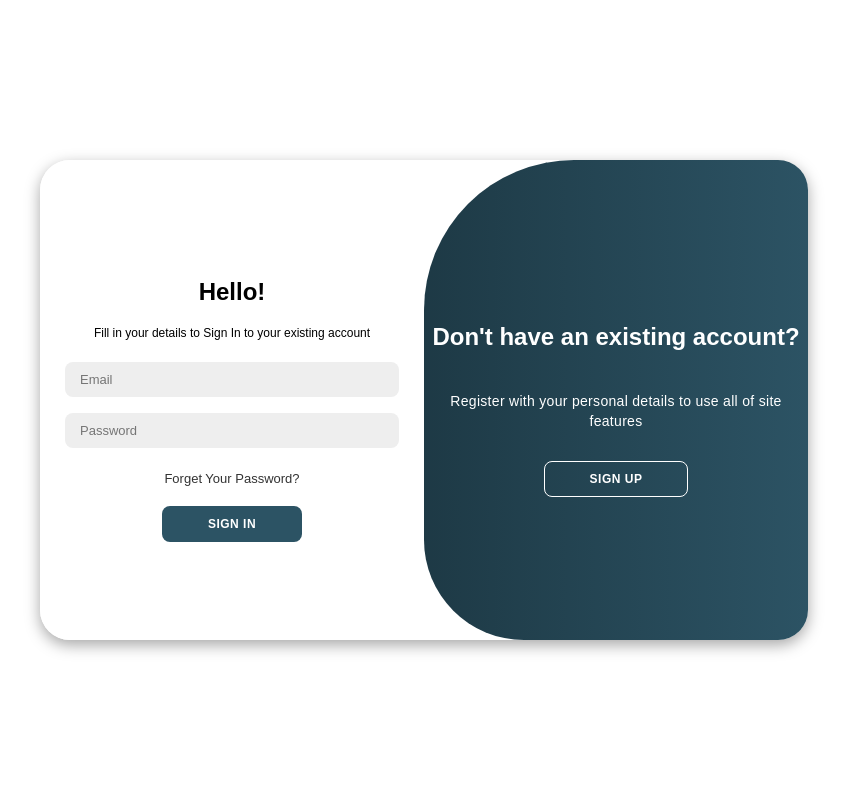
After one commit to MutindaMichelle/SemProject2025, a PHP site: page /Registration.html in a window 1280 px wide. The commit adds this page. Shown: the whole page, without its empty margins (216-1063 px from the left). Run offline with PHP 8.4, Linux system fonts and the light colour scheme.

Commit message:
Removed the testimonials because they looked bad.
Added the registration pages. Stored the userType on the browser's local storage.

```diff
--- /dev/null
+++ b/Registration.html
@@ -0,0 +1,72 @@
+<!DOCTYPE html>
+<html lang="en">
+  <head>
+    <meta charset="UTF-8" />
+    <meta name="viewport" content="width=device-width, initial-scale=1.0" />
+    <link
+      rel="stylesheet"
+      href="https://cdnjs.cloudflare.com/ajax/libs/font-awesome/6.4.2/css/all.min.css"
+    />
+    <link rel="stylesheet" href="style.css" />
+    <title>JuaKazi Login</title>
+  </head>
+
+  <body>
+
+    <div class="container" id="container">
+       <div class="form-container sign-up">
+        <form>
+          <h4>Welcome to JuaKazi!<br><br>Enter your details below to create an account with us.</h4>
+          <input type="text" placeholder="Name" />
+          <input type="email" placeholder="Email" />
+          <input type="password" placeholder="Password" />
+          <input type="number" placeholder="Phone Number"/>
+          <button>CREATE ACCOUNT</button>
+        </form>
+      </div>
+      <div class="form-container sign-in">
+        <form>
+          <h2 id="greeting"></h2>
+          <span>Fill in your details to Sign In to your existing account <br> <br> </span>
+          <input type="email" placeholder="Email" />
+          <input type="password" placeholder="Password" />
+          <a href="#">Forget Your Password?</a>
+          <button>Sign In</button>
+        </form>
+      </div>
+      <div class="toggle-container">
+        <div class="toggle">
+          <div class="toggle-panel toggle-left">
+            <h2 id="greeting"></h2>
+            <h2>Already have an account?</h2>
+            <p>Press the button below to sign in to existing account</p>
+            <button class="hidden" id="login">Sign In</button>
+          </div>
+          <div class="toggle-panel toggle-right">
+            <h2>Don't have an existing account?</h2>
+            <p>
+              Register with your personal details to use all of site features
+            </p>
+            <button class="hidden" id="register">Sign Up</button>
+          </div>
+        </div>
+      </div>
+    </div>
+<script>
+  window.addEventListener("DOMContentLoaded", () => {
+    const userType = localStorage.getItem("userType");
+    const greeting = document.getElementById("greeting");
+
+    if (userType === "client") {
+      greeting.textContent = "Hello Client!";
+    } else if (userType === "artisan") {
+      greeting.textContent = "Hello Artisan!";
+    } else {
+      greeting.textContent = "Hello!";
+    }
+  });
+</script>
+
+    <script src="script.js"></script>
+  </body>
+</html>
--- a/script.js
+++ b/script.js
@@ -1,53 +1,12 @@
+// login page
+const container = document.getElementById("container");
+const registerBtn = document.getElementById("register");
+const loginBtn = document.getElementById("login");
 
-  const reviews = [
-    {
-      id: 1,
-      name: "Alice",
-      text: "Amazing platform! Loved the community.",
-      image:  'https://images.unsplash.com/photo-1605462863863-10d9e47e15ee?q=80&w=2070&auto=format&fit=crop&ixlib=rb-4.0.3&ixid=M3wxMjA3fDB8MHxwaG90by1wYWdlfHx8fGVufDB8fHx8fA%3D%3D',
-      rating: 4,
-    },
-    {
-      id: 2,
-      name: "Bob",
-      text: "Highly recommend this to my friends.",
-      image: 'https://images.unsplash.com/photo-1438761681033-6461ffad8d80?q=80&w=2070&auto=format&fit=crop&ixlib=rb-4.0.3&ixid=M3wxMjA3fDB8MHxwaG90by1wYWdlfHx8fGVufDB8fHx8fA%3D%3D',
-      rating: 5,
-    },
-    {
-      id: 3,
-      name: "Charlie",
-      text: "Great features and excellent support!",
-      image: 'https://images.unsplash.com/photo-1463453091185-61582044d556?q=80&w=2070&auto=format&fit=crop&ixlib=rb-4.0.3&ixid=M3wxMjA3fDB8MHxwaG90by1wYWdlfHx8fGVufDB8fHx8fA%3D%3D',
-      rating: 4,
-    },
-  ];
+registerBtn.addEventListener("click", () => {
+  container.classList.add("active");
+});
 
-  const splideList = document.getElementById("splide-list");
-
-  reviews.forEach((review) => {
-    const slide = document.createElement("li");
-    slide.className = "splide__slide";
-    slide.innerHTML = `
-      <img class="review-img" src="${review.image}" alt="${review.name}" />
-      <div class="content">
-        <p class="text">"${review.text}"</p>
-        <div class="info">
-          <p class="user">${review.name}</p>
-          <div class="rating">${"★".repeat(review.rating)}${"☆".repeat(5 - review.rating)}</div>
-        </div>
-      </div>
-    `;
-    splideList.appendChild(slide);
-  });
-
-  // Initialize Splide after adding slides
-  new Splide("#testimonial-slider", {
-    type      : "loop",
-    perPage   : 1,
-    autoplay  : true,
-    speed     : 1000,
-    rewind    : true,
-    interval  : 3000,
-    pauseOnHover: true,
-  }).mount();
+loginBtn.addEventListener("click", () => {
+  container.classList.remove("active");
+});
--- a/style.css
+++ b/style.css
@@ -5,6 +5,7 @@ body,html{
     height: 100vh;
     font-family: sans-serif;
     overflow-y: auto; /* Enables scrolling */
+
 
   }
 
@@ -56,7 +57,7 @@ body,html{
   .switch{
     z-index: 2;
     position: relative;
-    top: 60%;
+    top: 50%;
     left: 53%;
     transform: translate(-60%, -53%);
     justify-content: center;
@@ -77,7 +78,7 @@ body,html{
 .switch input::after {
     z-index: 3;
     position: absolute;
-    top: 56%;
+    top: 50%;
     transform: translateY(-50%);
     font-weight: bolder;
 
@@ -114,7 +115,7 @@ body,html{
 .switch input:checked+label {
     left: 10px;
     right: 200px;
-    background: rgb(115, 117, 66);
+    background: #0cafe5;
     transition: left 0.5s, right 0.4s 0.2s;
 }
 .switch input:not(:checked) {
@@ -134,7 +135,7 @@ body,html{
 .switch input:not(:checked) + label{
     left: 200px;
     right: 10px;
-    background: rgb(115, 117, 66);
+    background: #0cafe5;
     transition: left 0.4s 0.2s, right 0.5s, background 0.35s;
 }
 .about{
@@ -144,6 +145,7 @@ body,html{
   grid-template-columns: repeat(2, 1fr);
   align-items: center;
   gap: 1.5rem;
+
 }
 .about img{
   border-radius:50%;
@@ -156,106 +158,218 @@ body,html{
 
 }
 .about-text span{
-  color: rgb(115, 117, 66);
+  color: #2c5364;
 }
 .about-text p{
   line-height: 40px;
   text-align: justify;
+  margin-bottom: 150px;
+}
+/* Login Page */
+.container{
+
+    background-color: #fff;
+    border-radius: 30px;
+    box-shadow: 0 5px 15px rgba(0, 0, 0, 0.35);
+    position: absolute;
+    top: 50%;
+    left: 50%;
+    transform: translate(-50%, -50%);
+    overflow: hidden;
+    width: 768px;
+    max-width: 100%;
+    min-height: 480px;
+
 }
 
+.container p{
+    font-size: 14px;
+    line-height: 20px;
+    letter-spacing: 0.3px;
+    margin: 20px 20px;
 
-
-/* Container Styling */
-.testimonial-container {
-  max-width: 800px;
-  margin: 0 auto;
-  text-align: center;
-  padding: 2rem;
-  background: #fff;
-  border-radius: 1rem;
-  box-shadow: 0 10px 25px rgba(0, 0, 0, 0.05);
 }
 
-/* Title */
-.testimonial-container .title h2 {
-  font-size: 2rem;
-  color: #222;
-  margin-bottom: 0.5rem;
+.container span{
+    font-size: 12px;
 }
 
-.testimonial-container .title p {
-  color: #777;
-  margin-bottom: 1.5rem;
+.container a{
+    color: #333;
+    font-size: 13px;
+    text-decoration: none;
+    margin: 15px 0 10px;
 }
 
-/* Slide Content */
-.splide__slide {
-  display: flex;
-  flex-direction: column;
-  align-items: center;
-  padding: 1rem;
+.container button{
+    background-color: #2c5364;
+    color: #fff;
+    font-size: 12px;
+    padding: 10px 45px;
+    border: 1px solid transparent;
+    border-radius: 8px;
+    font-weight: 600;
+    letter-spacing: 0.5px;
+    text-transform: uppercase;
+    margin-top: 10px;
+    cursor: pointer;
 }
 
-.review-img {
-  width: 90px;
-  height: 90px;
-  object-fit: cover;
-  border-radius: 50%;
-  border: 3px solid #ccc;
-  margin-bottom: 1rem;
+.container button.hidden{
+    background-color: transparent;
+    border-color: #fff;
 }
 
-.content .text {
-  font-style: italic;
-  font-size: 1rem;
-  color: #444;
-  margin: 0.8rem 0;
-  padding: 0 1rem;
+.container form{
+    background-color: #fff;
+    display: flex;
+    align-items: center;
+    justify-content: center;
+    flex-direction: column;
+    padding: 0 40px;
+    height: 100%;
 }
 
-.info {
-  text-align: center;
+.container input{
+    background-color: #eee;
+    border: none;
+    margin: 8px 0;
+    padding: 10px 15px;
+    font-size: 13px;
+    border-radius: 8px;
+    width: 100%;
+    outline: none;
 }
 
-.info .user {
-  font-weight: bold;
-  color: #333;
-  margin-bottom: 0.5rem;
+.form-container{
+    position: absolute;
+    top: 0;
+    height: 100%;
+    transition: all 0.6s ease-in-out;
 }
 
-/* Star Rating */
-.rating {
-  font-size: 1.2rem;
-  color: #f7c948; /* Gold stars */
-  letter-spacing: 2px;
+.form-container sign-up span
+{
+    font-size: 20px;
+    text-align:center;
+    text-shadow: #0f2027;
+
 }
 
-/* Splide arrows */
-.splide__arrow {
-  background: #444;
-  opacity: 0.8;
-  border-radius: 50%;
-  transition: all 0.3s;
+.sign-in{
+    left: 0;
+    width: 50%;
+    z-index: 2;
 }
 
-.splide__arrow:hover {
-  background: #222;
-  opacity: 1;
+.container.active .sign-in{
+    transform: translateX(100%);
 }
 
-/* Responsive */
-@media (max-width: 600px) {
-  .testimonial-container {
-    padding: 1rem;
-  }
+.sign-up{
+    left: 0;
+    width: 50%;
+    opacity: 0;
+    z-index: 1;
+}
 
-  .content .text {
-    font-size: 0.95rem;
-  }
+.container.active .sign-up{
+    transform: translateX(100%);
+    opacity: 1;
+    z-index: 5;
+    animation: move 0.6s;
+}
 
-  .rating {
-    font-size: 1rem;
-  }
+@keyframes move{
+    0%, 49.99%{
+        opacity: 0;
+        z-index: 1;
+    }
+    50%, 100%{
+        opacity: 1;
+        z-index: 5;
+    }
+}
+
+.social-icons{
+    margin: 20px 0;
+}
+
+.social-icons a{
+    border: 1px solid #ccc;
+    border-radius: 20%;
+    display: inline-flex;
+    justify-content: center;
+    align-items: center;
+    margin: 0 3px;
+    width: 40px;
+    height: 40px;
+}
+
+.toggle-container{
+    position: absolute;
+    top: 0;
+    left: 50%;
+    width: 50%;
+    height: 100%;
+    overflow: hidden;
+    transition: all 0.6s ease-in-out;
+    border-radius: 150px 0 0 100px;
+    z-index: 1000;
+}
+
+.container.active .toggle-container{
+    transform: translateX(-100%);
+    border-radius: 0 150px 100px 0;
+}
+
+.toggle{
+    background-color: rgb(233, 235, 162);;
+    height: 100%;
+    background: linear-gradient(to right, #0f2027, #2c5364);
+    color: #fff;
+    position: relative;
+    left: -100%;
+    height: 100%;
+    width: 200%;
+    transform: translateX(0);
+    transition: all 0.6s ease-in-out;
+}
+
+.container.active .toggle{
+    transform: translateX(50%);
+}
+
+.toggle-panel{
+    position: absolute;
+    width: 50%;
+    height: 100%;
+    display: flex;
+    align-items: center;
+    justify-content: center;
+    flex-direction: column;
+    padding: 0 0px;
+    text-align: center;
+    top: 0;
+    transform: translateX(0);
+    transition: all 0.6s ease-in-out;
+}
+
+.toggle-left{
+    transform: translateX(-200%);
+}
+
+.container.active .toggle-left{
+    transform: translateX(0);
+}
+
+.toggle-right{
+    right: 0;
+    transform: translateX(0);
+}
+
+.container.active .toggle-right{
+    transform: translateX(200%);
 }
 
     @keyframes change{
```
Also changed, not shown: LandingPage.html (+11 -15 lines).
